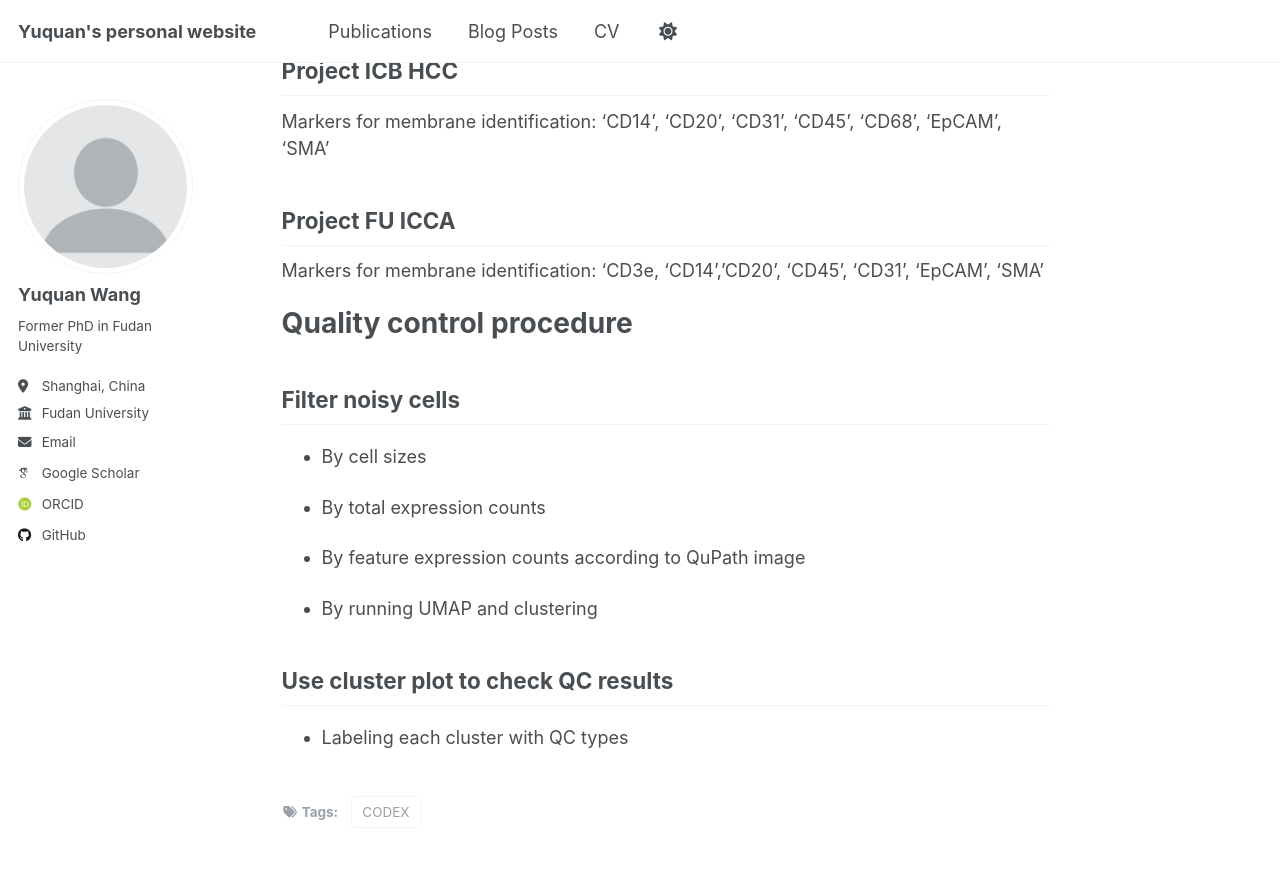
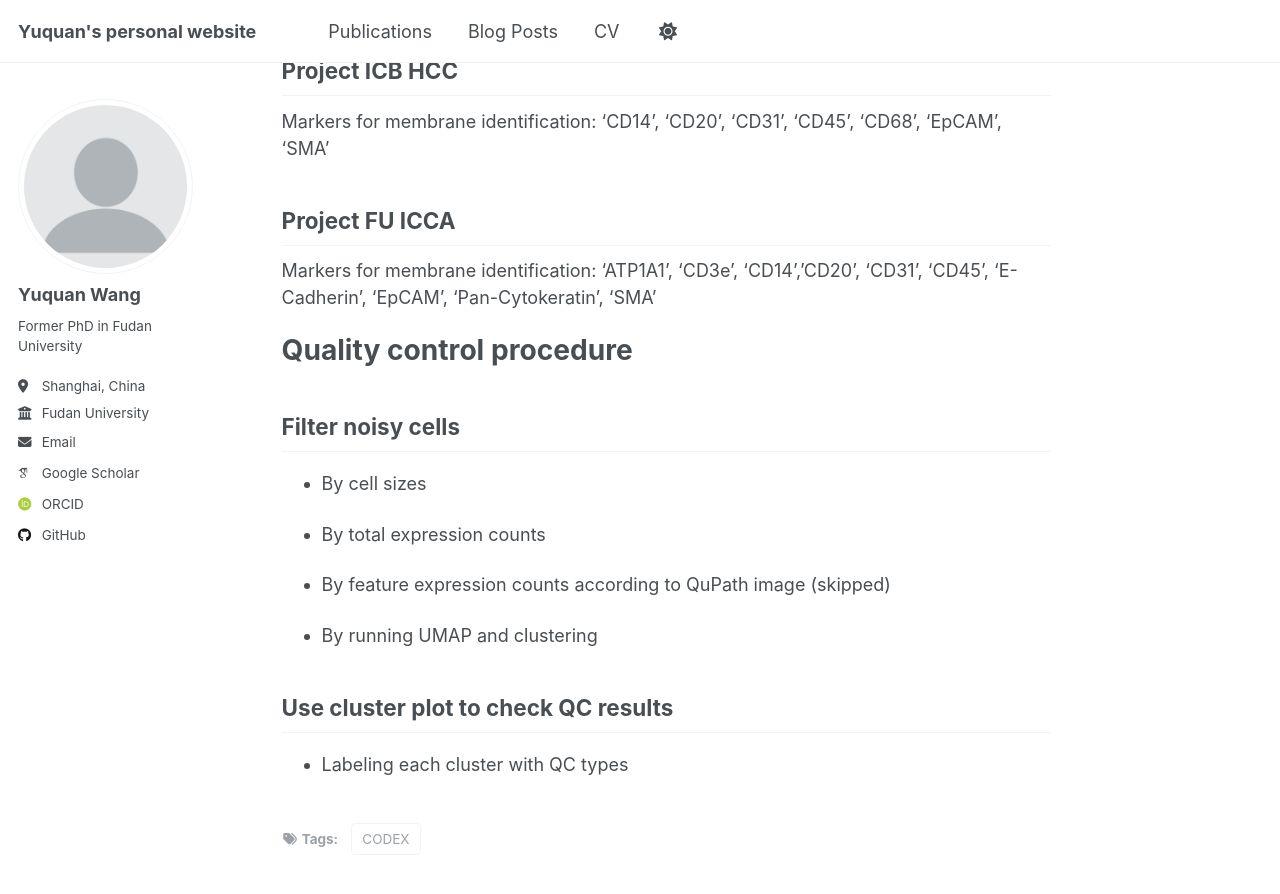
Before and after one commit to YuquanW/YuquanW.github.io, a Jekyll site: the page built from _posts/2025-06-27-blog-post-1.md, in a window 1280 px wide and 900 px high, scrolled down 3472 px. Shown: the top 894 px of the window. Built offline with Jekyll 4.4.1, drawn with Linux system fonts in a browser that asks for light colours; some web fonts are replaced.

Commit message:
Update 2025-06-27-blog-post-1.md

```diff
--- a/_posts/2025-06-27-blog-post-1.md
+++ b/_posts/2025-06-27-blog-post-1.md
@@ -154,7 +154,7 @@ Markers for membrane identification: 'CD14', 'CD20', 'CD31', 'CD45', 'CD68', 'Ep
 
 ## Project FU ICCA
 
-Markers for membrane identification: 'CD3e, 'CD14','CD20', 'CD45', 'CD31', 'EpCAM', 'SMA'
+Markers for membrane identification: 'ATP1A1', 'CD3e', 'CD14','CD20', 'CD31', 'CD45', 'E-Cadherin', 'EpCAM', 'Pan-Cytokeratin', 'SMA'
 
 # Quality control procedure
 
@@ -164,7 +164,7 @@ Markers for membrane identification: 'CD3e, 'CD14','CD20', 'CD45', 'CD31', 'EpCA
 
 - By total expression counts
 
-- By feature expression counts according to QuPath image
+- By feature expression counts according to QuPath image (skipped)
 
 - By running UMAP and clustering
 
```
